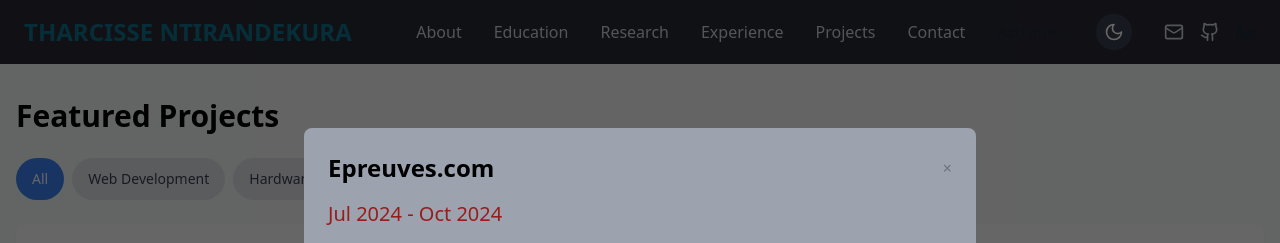
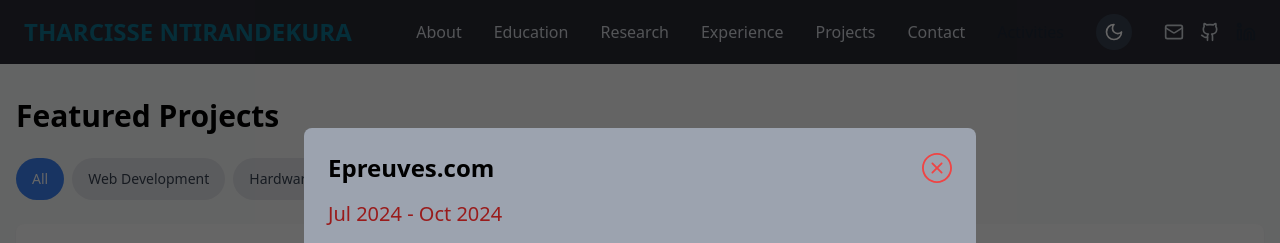
Before and after one commit to tharcissentirandekura/portfolio-generator, a React (Vite) app: page / in a window 1280 px wide. Both pictures are taken after a click on the element 322 px from the left and 2721 px from the top of the page. Shown: the part 2321-2564 px from the top of the page. Built offline with nearby package versions, Linux system fonts and the light colour scheme.

Commit message:
Update: Regular code update

```diff
--- a/src/components/Projects.tsx
+++ b/src/components/Projects.tsx
@@ -1,6 +1,6 @@
 
 import { useState, useEffect } from 'react';
-
+import { SlClose } from "react-icons/sl";
 const Projects = () => {
     const [loading, setLoading] = useState(true);
     interface Project {
@@ -69,7 +69,8 @@
           category: "Machine Learning",
           link:'https://github.com/tharcissentirandekura/ML-yew',
           highlights:[
-            ""
+            "Objective to complete a full project with Rust",
+            "Applying some Systems programming skills gained from class."
           ]
         }
     ];
@@ -160,9 +161,8 @@
                                     <h3 className="text-2xl font-bold">{selectedProject.name}</h3>
                                     <button
                                         onClick={() => setIsModalOpen(false)}
-                                        className="text-gray-500 hover:text-gray-700"
-                                    >
-                                        ×
+                                        className="text-gray-500 hover:text-gray-700">
+                                        <SlClose className='text-3xl text-red-500 font-bold'/>
                                     </button>
                                 </div>
                                 <p className="text-red-800 text-xl mb-4">{selectedProject.period}</p>
--- a/tailwind.config.js
+++ b/tailwind.config.js
@@ -17,6 +17,7 @@
 				"custom-image": "url('./assets/me.png')",
 				"work-image": "url('./assets/work.png')",
 				"tech-image": "url('./assets/tech.png')",
+				"rust-image": "url('./assets/rust.png')",
 			},
 		},
 	},
```
Also changed, not shown: src/assets/rust.png (added).
